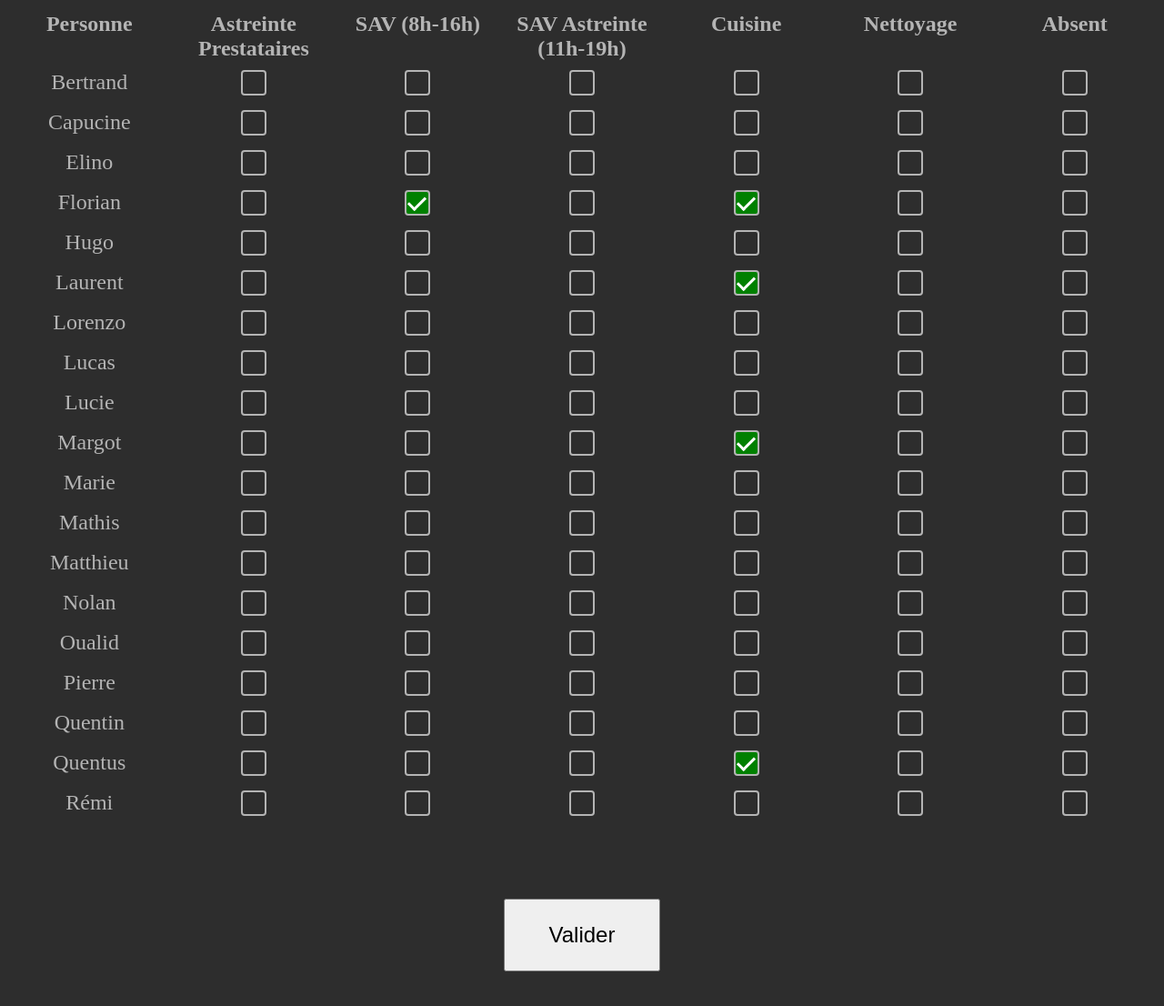
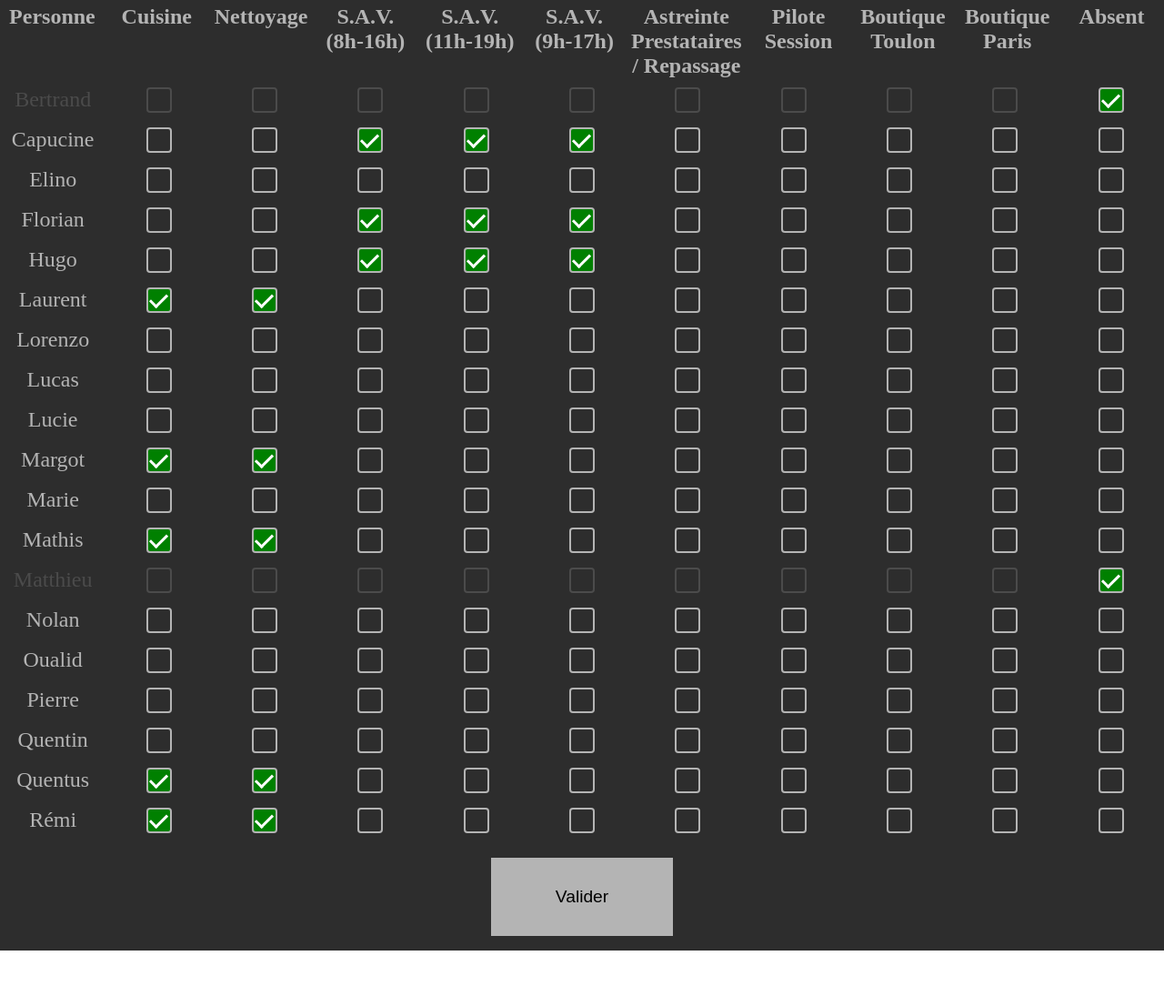
Before and after one commit to LaurentArcos/planner, a React (Create React App) app: page / in a window 1280 px wide. Shown: the top 1106 px of the page at 91% size. After the commit the page ends 1045 px from the top, so only its background shows below. Built offline with nearby package versions, Linux system fonts and the light colour scheme.

Commit message:
retrait du drag and drop pour le moment

```diff
--- a/public/index.html
+++ b/public/index.html
@@ -3,8 +3,6 @@
   <head>
     <meta charset="utf-8" />
     <link rel="icon" href="%PUBLIC_URL%/favicon.ico" />
-    <meta name="viewport" content="width=device-width, initial-scale=1" />
-    <meta name="theme-color" content="#000000" />
     <meta
       name="description"
       content="Web site created using create-react-app"
@@ -16,8 +14,6 @@
     <title>React App</title>
   </head>
   <body>
-
     <div id="root"></div>
-
   </body>
 </html>
--- a/src/PersonList.js
+++ b/src/PersonList.js
@@ -1,12 +1,16 @@
 import React, { useState } from "react";
 
 const roles = [
-  "Astreinte Prestataires",
-  "SAV (8h-16h)",
-  "SAV Astreinte (11h-19h)",
   "Cuisine",
   "Nettoyage",
-  "Absent",
+  "S.A.V. (8h-16h)",
+  "S.A.V. (11h-19h)",
+  "S.A.V. (9h-17h)",
+  "Astreinte Prestataires / Repassage",
+  "Pilote Session",
+  "Boutique Toulon",
+  "Boutique Paris",
+  "Absent"
 ];
 
 const personNames = [
@@ -33,10 +37,25 @@ const personNames = [
 
 const PersonList = ({ onSelectionDone }) => {
   const initialSelections = {
-    Florian: new Set(["SAV (8h-16h)", "Cuisine"]),
-    Margot: new Set(["Cuisine"]),
-    Laurent: new Set(["Cuisine"]),
-    Quentus: new Set(["Cuisine"]),
+    Bertrand: new Set(["Absent"]),
+    Capucine: new Set(["S.A.V. (8h-16h)","S.A.V. (11h-19h)","S.A.V. (9h-17h)"]),
+    Elino: new Set([""]),
+    Florian: new Set(["S.A.V. (8h-16h)","S.A.V. (11h-19h)","S.A.V. (9h-17h)"]),
+    Hugo: new Set(["S.A.V. (8h-16h)","S.A.V. (11h-19h)","S.A.V. (9h-17h)"]),
+    Laurent: new Set(["Cuisine", "Nettoyage"]),
+    Lorenzo: new Set([""]),
+    Lucas: new Set([""]),
+    Lucie: new Set([""]),
+    Margot: new Set(["Cuisine", "Nettoyage"]),
+    Marie: new Set([""]),
+    Mathis: new Set(["Cuisine", "Nettoyage"]),
+    Matthieu: new Set(["Absent"]),
+    Nolan: new Set([""]),
+    Oualid: new Set([""]),
+    Pierre: new Set([""]),
+    Quentin: new Set([""]),
+    Quentus: new Set(["Cuisine", "Nettoyage"]),
+    Rémi: new Set(["Cuisine", "Nettoyage"]),
   };
 
   const [selections, setSelections] = useState(initialSelections);
@@ -91,7 +110,7 @@ const PersonList = ({ onSelectionDone }) => {
               type="checkbox"
               className="checkbox"
               id={`${person}-${role}`}
-              checked={selections[person]?.has(role)}
+              checked={!!selections[person]?.has(role)}
               onChange={() => handleRoleChange(person, role)}
               disabled={role !== "Absent" && selections[person]?.has("Absent")}
             />
--- a/src/WeekPlanner.js
+++ b/src/WeekPlanner.js
@@ -1,7 +1,15 @@
-import React, { useState } from 'react';
+import React, { useEffect, useState } from 'react';
 import { DragDropContext, Droppable, Draggable } from 'react-beautiful-dnd';
 
 const WeekPlanner = ({ selections }) => {
+
+  const tasks = {
+    "QUOTIDIEN": ["Cuisine", "Nettoyage"],
+    "LOGISTIQUE": ["Pilote session", "Astreinte Prestataires / Repassage"],
+    "S.A.V": ["8h-16h", "9h-17h", "11h-19h"],
+    "BOUTIQUES": ["Boutique Paris", "Boutique Toulon"]
+  };
+
   const initialPlanning = {
     lundi: [],
     mardi: [],
@@ -12,19 +20,27 @@ const WeekPlanner = ({ selections }) => {
     dimanche: []
   };
 
+  const days = ["LUNDI", "MARDI", "MERCREDI", "JEUDI", "VENDREDI", "SAMEDI", "DIMANCHE"];
+
   const [planning, setPlanning] = useState(initialPlanning);
 
-
+  function shouldBeGreyedOut(task, day) {
+    if ((task.startsWith("Boutique") && day === "dimanche" && task.includes("Toulon")) ||
+        (["Cuisine", "Nettoyage", "Pilote session", "Astreinte prestataires / Repassage", "8-16", "9-17", "11-19"].includes(task) && (day === "samedi" || day === "dimanche"))) {
+      return true;
+    }
+    return false;
+  }
 
   const onDragEnd = (result) => {
     const { source, destination, draggableId } = result;
 
-    // Si l'élément est déposé en dehors d'une zone droppable, ne rien faire
+
     if (!destination) {
       return;
     }
 
-    // Si l'emplacement source et destination sont les mêmes, ne rien faire
+
     if (
       source.droppableId === destination.droppableId &&
       source.index === destination.index
@@ -32,11 +48,11 @@ const WeekPlanner = ({ selections }) => {
       return;
     }
 
-    // Logique pour réorganiser le planning
+
     const start = planning[source.droppableId];
     const finish = planning[destination.droppableId];
 
-    // Déplacer au sein du même jour
+
     if (start === finish) {
       const newTasks = Array.from(start);
       const [removed] = newTasks.splice(source.index, 1);
@@ -51,7 +67,7 @@ const WeekPlanner = ({ selections }) => {
       return;
     }
 
-    // Déplacer d'un jour à un autre
+
     const startTasks = Array.from(start);
     const [removed] = startTasks.splice(source.index, 1);
     const finishTasks = Array.from(finish);
@@ -66,34 +82,67 @@ const WeekPlanner = ({ selections }) => {
     setPlanning(newPlanning);
   };
 
-  return (
-    <DragDropContext onDragEnd={onDragEnd}>
-      {Object.keys(planning).map((day) => (
-        <Droppable droppableId={day} key={day}>
-          {(provided) => (
-            <div
-              ref={provided.innerRef}
-              {...provided.droppableProps}>
-              <h4>{day}</h4>
-              {planning[day].map((task, index) => (
-                <Draggable key={task.id} draggableId={task.id} index={index}>
-                  {(provided) => (
-                    <div
-                      ref={provided.innerRef}
-                      {...provided.draggableProps}
-                      {...provided.dragHandleProps}>
-                      {task.content}
-                    </div>
-                  )}
-                </Draggable>
+
+  const preparePlanningData = (selections) => {
+    let newPlanning = { ...initialPlanning };
+
+    Object.keys(selections).forEach(person => {
+      selections[person].forEach(role => {
+        for (let day of days) {
+          if (!shouldBeGreyedOut(role, day) && !personAlreadyAssigned(newPlanning, person, day)) {
+            if (!newPlanning[day]) {
+              newPlanning[day] = []; // Initialiser comme un tableau vide si non défini
+            }
+            newPlanning[day].push({ id: `${person}-${role}-${day}`, role, person });
+            break;
+          }
+        }
+      });
+    });
+
+    return newPlanning;
+  };
+
+  function personAlreadyAssigned(planning, person, day) {
+    return planning[day] && planning[day].some(taskData => taskData.person === person);
+  }
+
+  useEffect(() => {
+    setPlanning(preparePlanningData(selections));
+  }, [selections]);
+
+
+return (
+      <table>
+        <thead>
+          <tr>
+            <th>Tâche / Jour</th>
+            {days.map(day => <th key={day}>{day}</th>)}
+          </tr>
+        </thead>
+        <tbody>
+      {Object.entries(tasks).map(([group, subTasks]) => (
+        <React.Fragment key={group}>
+          <tr className="group-title">
+            <td colSpan={days.length + 1}>{group}</td>
+          </tr>
+          {subTasks.length > 0 && subTasks.map(task => (
+            <tr key={task}>
+              <td>{task}</td>
+              {days.map(day => (
+                <td key={day} className={shouldBeGreyedOut(task, day) ? "greyed-out" : "task"}>
+                {planning[day] && planning[day]
+                  .filter(taskData => taskData.role === task)
+                  .map(taskData => <div key={taskData.id}>{taskData.person}</div>)}
+              </td>
               ))}
-              {provided.placeholder}
-            </div>
-          )}
-        </Droppable>
+            </tr>
+          ))}
+        </React.Fragment>
       ))}
-    </DragDropContext>
-  );
+    </tbody>
+  </table>
+);
 };
 
 export default WeekPlanner;
--- a/src/_PersonList.scss
+++ b/src/_PersonList.scss
@@ -26,9 +26,14 @@
 }
 
 button {
-  font-size: 1.5rem;
-  margin: 5rem auto;
-  padding: 1.5rem 3rem;
+  font-size: 1.2rem;
+  background-color: rgb(180, 180, 180);
+  margin: 1rem auto;
+  width: 200px;
+  padding: 2rem;
+  text-align: center;
+  border: none;
+  cursor: pointer;
 }
 
 .checkbox {
@@ -36,7 +41,6 @@ button {
   position: absolute;
 }
 
-/* Style pour le label personnalisé */
 .checkbox-label {
   display: inline-block;
   width: 20px;
@@ -49,10 +53,9 @@ button {
 }
 
 .checkbox:checked + .checkbox-label {
-  background-color: green; /* Bordure verte */
+  background-color: green;
 }
 
-/* Style quand la case à cocher est cochée */
 .checkbox:checked + .checkbox-label::after {
   content: '';
   position: absolute;
--- /dev/null
+++ b/src/_WeekPlanner.scss
@@ -0,0 +1,37 @@
+.greyed-out {
+  background-color: #272727; /* Couleur de fond pour les tâches non disponibles */
+  color: #ccc;
+}
+
+table {
+  width: 100%;
+  font-size: 1.1rem;
+  border-collapse: collapse;
+  margin: 0rem;
+}
+
+th {
+  text-align: center;
+  padding: 1rem 4rem;
+  border: 1px solid rgb(120, 120, 120);
+}
+
+td {
+  text-align: center;
+  padding: 1.5rem 0rem;
+  border: 1px solid rgb(120, 120, 120);
+}
+
+.task {
+  background-color: #555; /* Couleur de fond pour les tâches */
+  color: white;
+}
+
+.group-title {
+  font-weight: bold;
+  background-color: #333;
+  font-size: 1rem;
+  color: rgb(146, 146, 146);
+  text-align: center;
+  padding: 0rem;
+}
--- a/src/index.scss
+++ b/src/index.scss
@@ -1,6 +1,11 @@
 @use '_PersonList';
+@use '_WeekPlanner';
 
-body {
+body, html {
+  margin: 0;
+  padding: 0;
+}
+#root {
   background-color: rgb(45, 45, 45);
   color: rgb(180, 180, 180);
 }
```
